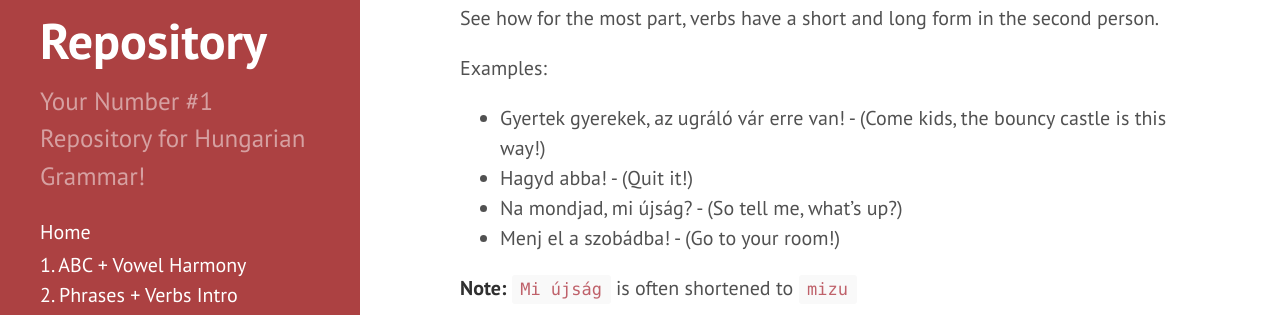
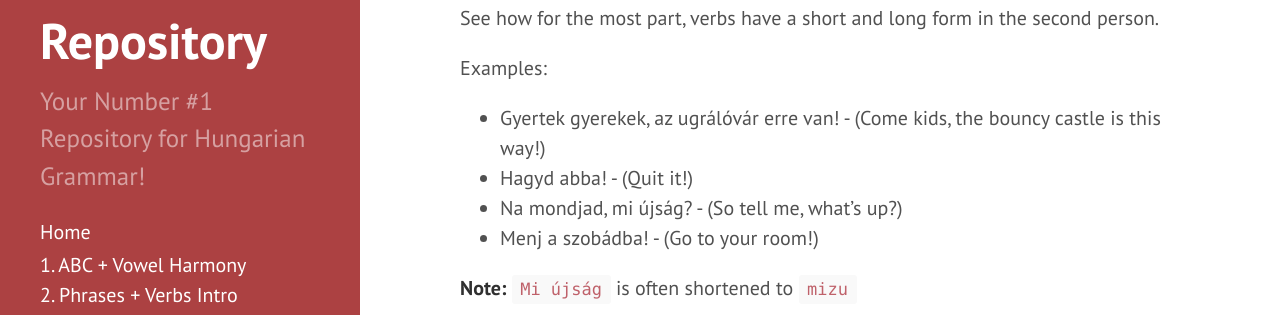
Before and after one commit to Magyartanulas/magyartanulas.github.io, a Jekyll site: the page built from imperative_subjunctive.md, in a window 1280 px wide and 900 px high, scrolled down 936 px. Shown: the part 155-470 px from the top of the window. Built offline with Jekyll 4.4.1, drawn with Linux system fonts in a browser that asks for light colours; comment, search, counter and statistics services are not loaded; some of the changed text lies outside the part shown.

Commit message:
Update imperative_subjunctive.md
"Menj a szobádba" works better in this context.
Subjunctive (and imperative) takes "ne" instead of "nem".

```diff
--- a/imperative_subjunctive.md
+++ b/imperative_subjunctive.md
@@ -27,10 +27,10 @@
 
 Examples:
 
-* Gyertek gyerekek, az ugráló vár erre van! - (Come kids, the bouncy castle is this way!)
+* Gyertek gyerekek, az ugrálóvár erre van! - (Come kids, the bouncy castle is this way!)
 * Hagyd abba! - (Quit it!)
 * Na mondjad, mi újság? - (So tell me, what's up?)
-* Menj el a szobádba! - (Go to your room!)
+* Menj a szobádba! - (Go to your room!)
 
 **Note:** `Mi újság` is often shortened to `mizu`
 
```
Also changed, not shown: other parts of imperative_subjunctive.md (+1 -1 lines).
